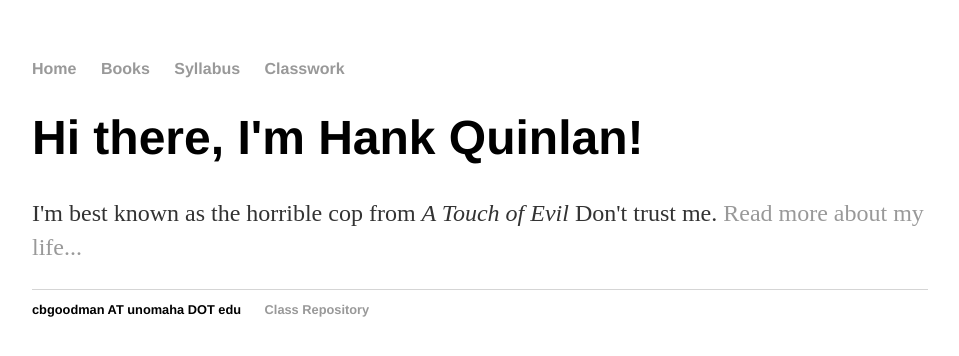
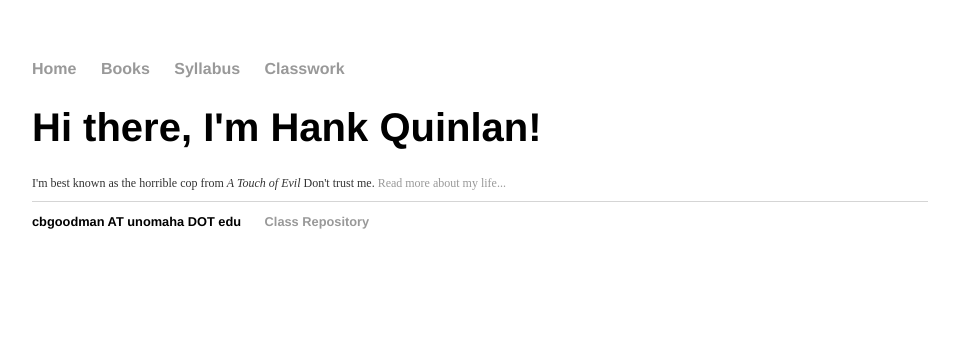
Before and after one commit to cbgoodman/uno-spa-quant-ii, a Jekyll site: the page built from index.html, in a window 1280 px wide. Shown: the top 356 px of the page, without its empty margins (160-1119 px from the left). Built offline with Jekyll 4.4.1, drawn with Linux system fonts in a browser that asks for light colours; Markdown is read by kramdown in place of the engine named in the settings.

Commit message:
Update main.css

```diff
--- a/css/main.css
+++ b/css/main.css
@@ -20,12 +20,16 @@
     text-decoration: underline;
 }
 h1 {
-    font-size: 3em;
+    font-size: 2.5em;
+    font-family:'Helvetica', 'Arial', 'Sans-Serif';
+}
+h2 {
+    font-size: 2em;
     font-family:'Helvetica', 'Arial', 'Sans-Serif';
 }
 p {
-    font-size: 1.5em;
-    line-height: 1.4em;
+    font-size: 0.75em;
+    line-height: 1em;
     color: #333;
 }
 footer {
```
